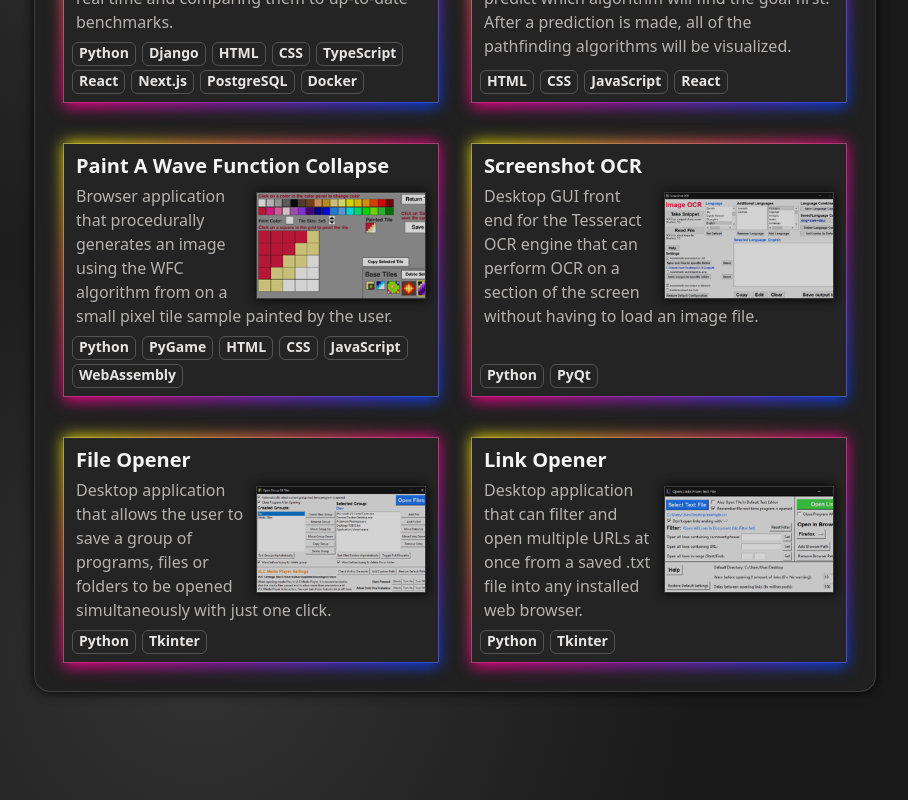
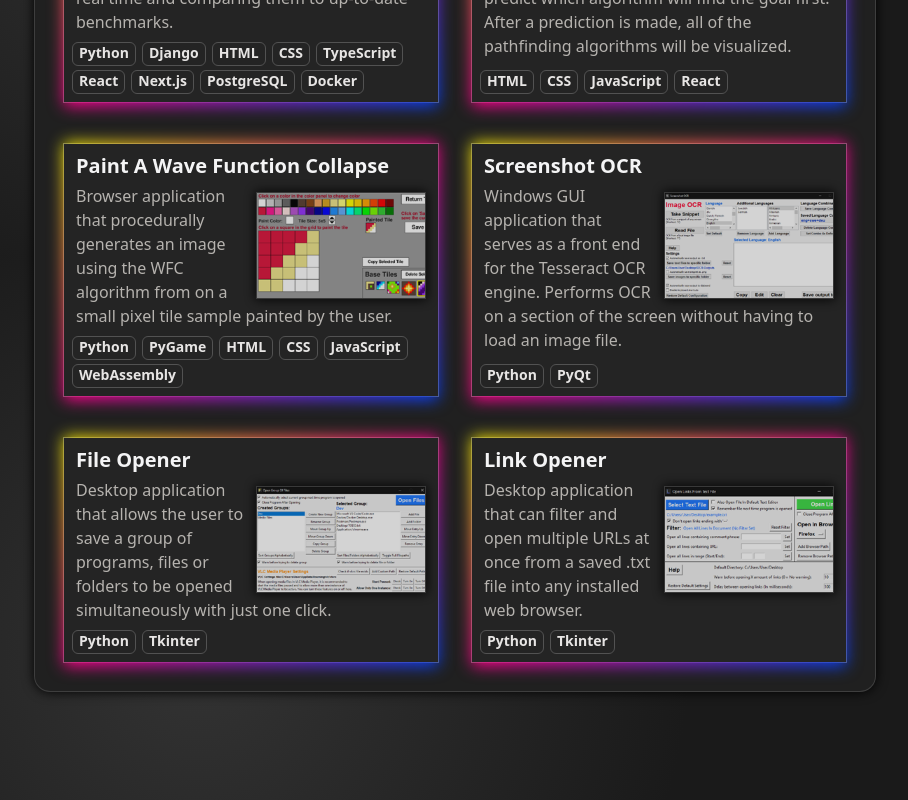
Before and after one commit to vik-ma/portfolio, a Next.js app: page / in a window 1280 px wide. Shown: the part 1344-2144 px from the top of the page, without its empty margins (185-1093 px from the left). Built offline with nearby package versions, Linux system fonts and the light colour scheme.

Commit message:
Tweaked Screenshot OCR short description

```diff
--- a/app/ProjectsInfo.tsx
+++ b/app/ProjectsInfo.tsx
@@ -107,7 +107,7 @@ export const ProjectsInfo = {
   "screenshot-ocr": {
     name: "Screenshot OCR",
     shortDescription:
-      "Desktop GUI front end for the Tesseract OCR engine that can perform OCR on a section of the screen without having to load an image file.",
+      "Windows GUI application that serves as a front end for the Tesseract OCR engine. Performs OCR on a section of the screen without having to load an image file.",
     fullDescription: <p>Screenshot OCR Description</p>,
     cssGradient: "bg-gradient-to-r from-rose-600 to-amber-400",
     techStack: ["Python", "PyQt"],
```
